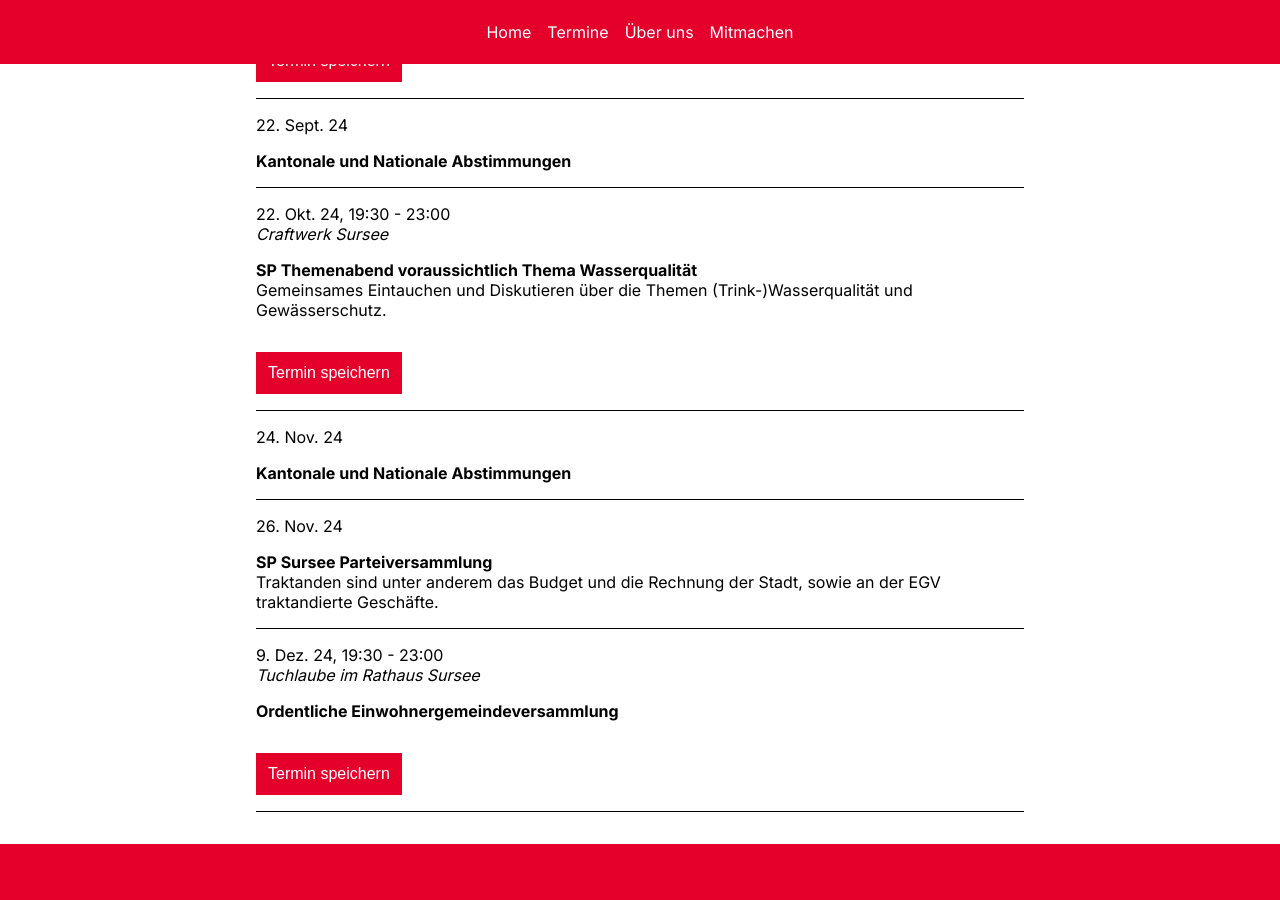
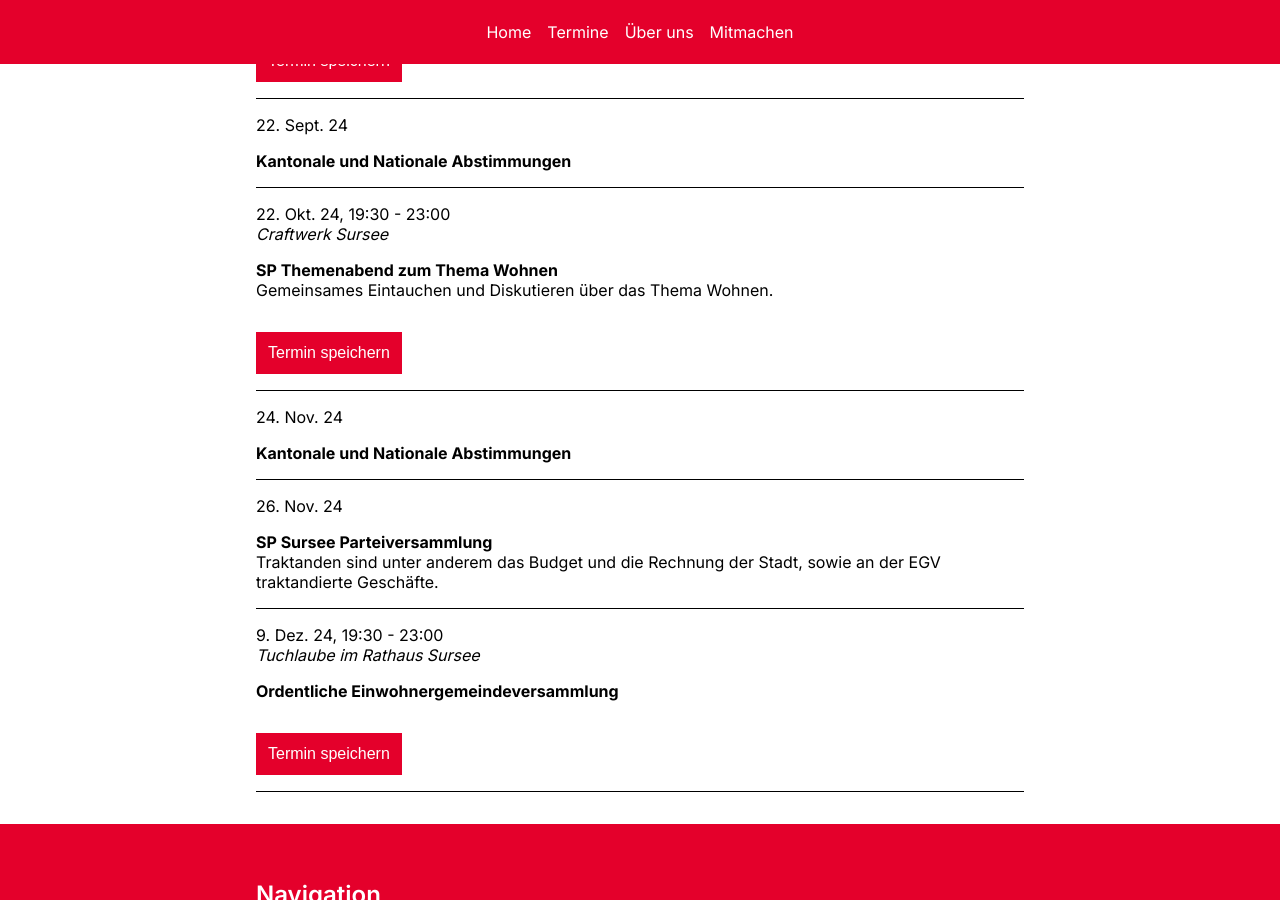
Before and after one commit to sp-sursee/sp-sursee.github.io, a Jekyll site: the page built from termine.md, in a window 1280 px wide and 900 px high, scrolled down 461 px. Built offline with Jekyll 4.4.1, drawn with Linux system fonts in a browser that asks for light colours; our own code applies the rules of GitHub Pages for plain Markdown files.

Commit message:
Aktualisieren von termine.md

```diff
--- a/termine.md
+++ b/termine.md
@@ -9,7 +9,7 @@ layout: default
 
 {% include event.html title="Kantonale und Nationale Abstimmungen" date="2024-9-22" %}
 
-{% include event.html title="SP Themenabend voraussichtlich Thema Wasserqualität" date="2024-10-22" begin="19:30" end="23:00" location="Craftwerk Sursee" description="Gemeinsames Eintauchen und Diskutieren über die Themen (Trink-)Wasserqualität und Gewässerschutz." %}
+{% include event.html title="SP Themenabend zum Thema Wohnen" date="2024-10-22" begin="19:30" end="23:00" location="Craftwerk Sursee" description="Gemeinsames Eintauchen und Diskutieren über das Thema Wohnen." %}
 
 {% include event.html title="Kantonale und Nationale Abstimmungen" date="2024-11-24" %}
 
```
